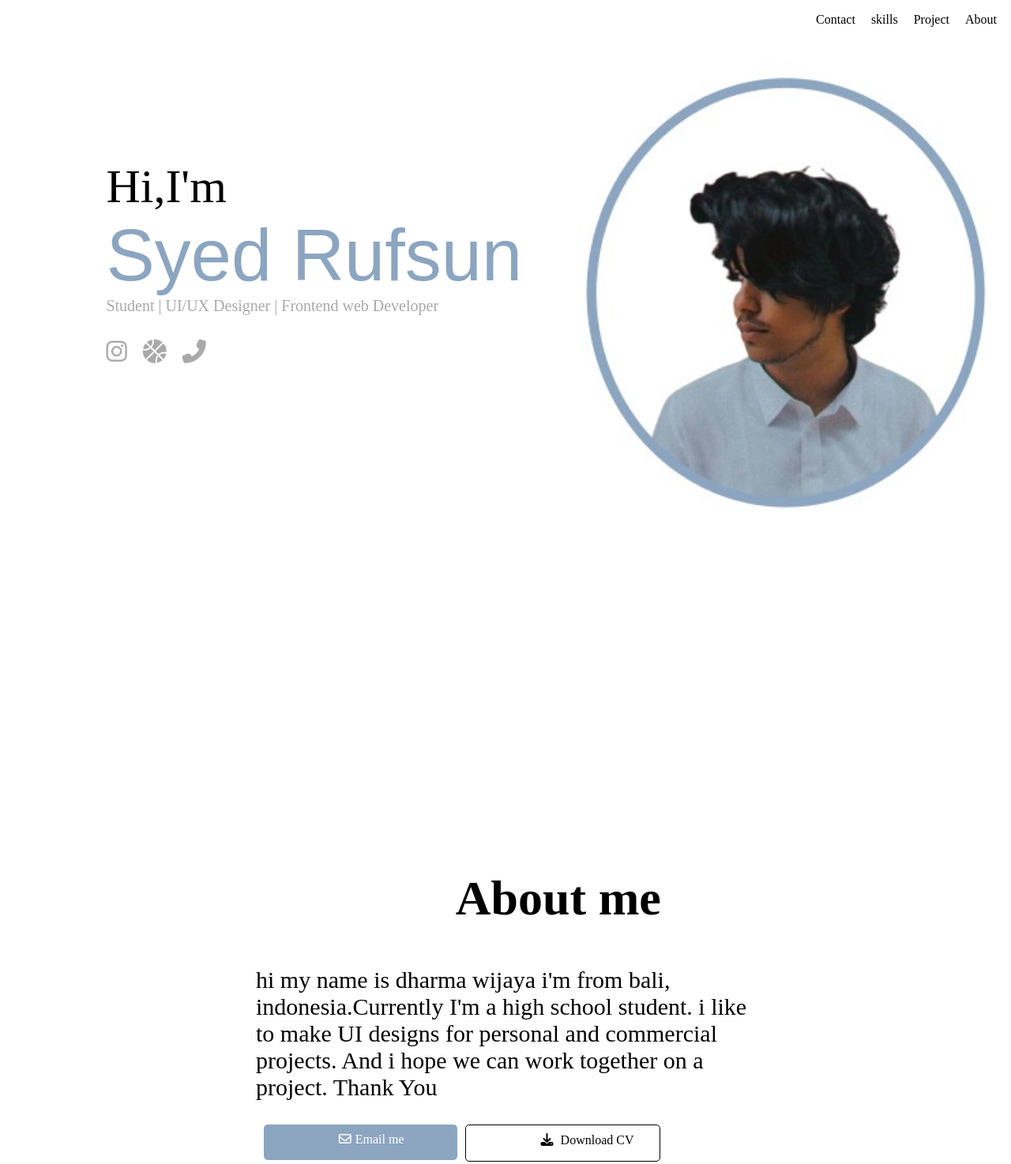
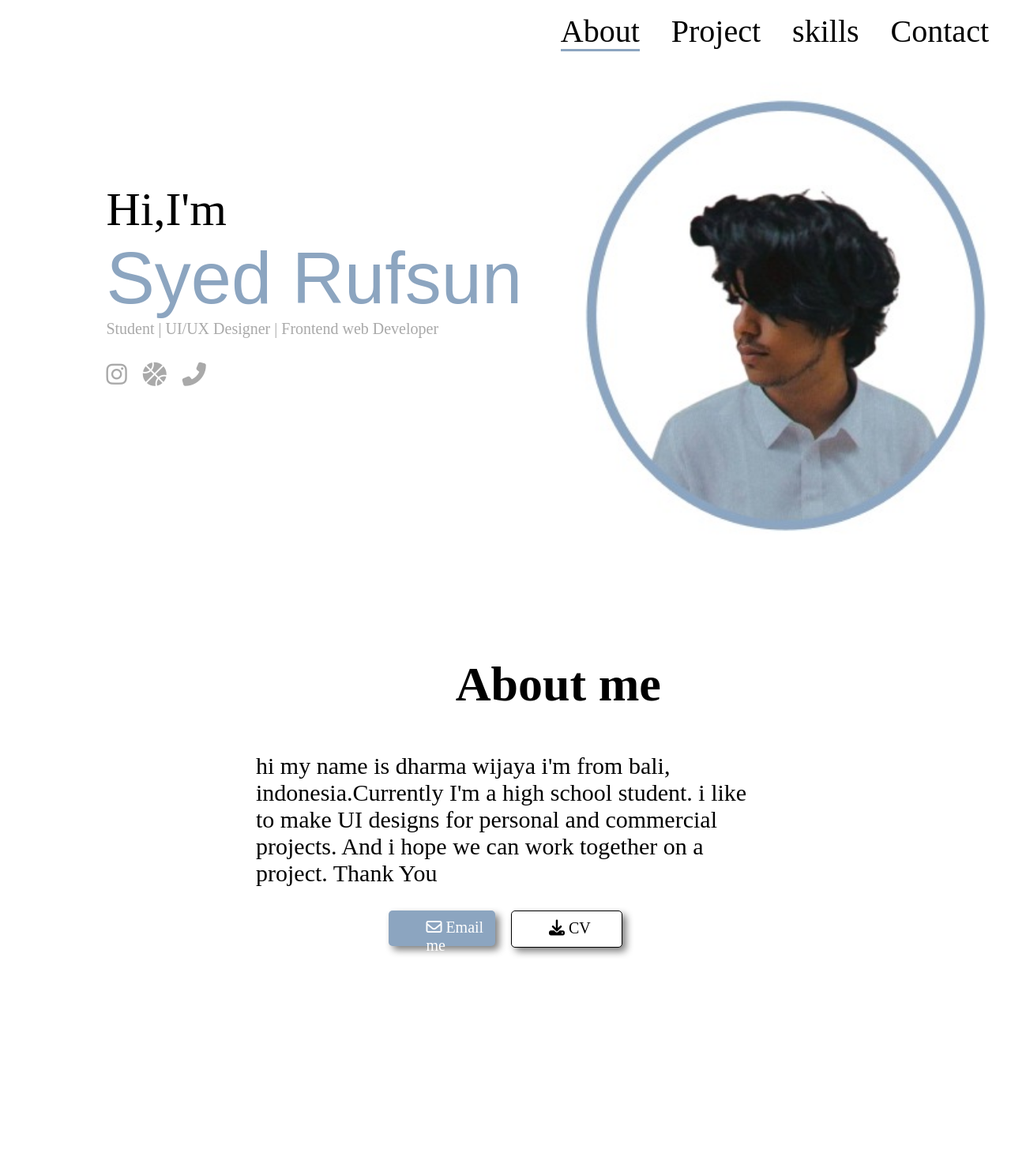
Before and after one commit to SyedRufsun213/rufsun_portfolio, a plain HTML site: page index.html in a window 1280 px wide. Shown: the whole page at 79% size. After the commit the page ends 1250 px from the top, so only its background shows below. Drawn offline with Linux system fonts and the light colour scheme.

Commit message:
Last Push

```diff
--- a/index.html
+++ b/index.html
@@ -4,9 +4,10 @@
      <meta charset="UTF-8">
      <meta http-equiv="X-UA-Compatible" content="IE=edge">
      <meta name="viewport" content="width=device-width, initial-scale=1.0">
-     <title>Document</title>
+     <title>Portfolio</title>
      <script src="https://kit.fontawesome.com/87721814f3.js" crossorigin="anonymous"></script>
      <link rel="stylesheet" href="style.css">
+     <link rel="shortcut icon" href="Favicon.jpeg" type="image/x-icon">
 
 </head>
 
@@ -14,10 +15,13 @@
      <header>
          <nav>
              <ul>
-                 <li><a href="">About</a></li>
+
+
+
+                 <li><a href="">Contact</a></li>
+                 <li><a href="">skills</a></li>
                  <li><a href="">Project</a></li>
-                 <li><a href="">skills</a></li>
-                 <li><a href="">Contact</a></li>
+                 <li><a class="active" href="">About</a></li>
              </ul>
          </nav>
      </header>
@@ -38,10 +42,10 @@
 
 
 
-             <div class="button"><span class="email"><i class="far fa-envelope"></i>Email me</span>
+             <div class="button"><span class="email"><i class="far fa-envelope"></i>  Email me</span>
 
 
-             <span class="email CV"><i class="fas fa-download"></i> Download CV</span></div>
+             <span class="email CV"><i class="fas fa-download"></i>   CV</span></div>
 
 
 
@@ -50,6 +54,8 @@
 
          </section>
      </main>
+     <footer>
 
+     </footer>
  </body>
  </html>
--- a/style.css
+++ b/style.css
@@ -4,7 +4,8 @@ li a{
 }
 ul li{
     list-style:none;
-    padding: 0px 10px;
+    padding: 0px 20px;
+    font-size: 40px;
 }
 ul {
     display: flex;
@@ -12,10 +13,13 @@ ul {
 }
 .half-width{
     width: 45%;
-    height: 400px;
+    height: 300px;
 
 
 
+}
+.active{
+    border-bottom: 3px solid #8ca5c0;
 }
 
 .first-width{
@@ -61,7 +65,7 @@ span{
 .second-sect{
     margin-left: 25%;
     margin-right: 25%;
-    margin-top: 500px;
+    margin-top: 300px;
 
 }
 h1{
@@ -83,8 +87,11 @@ p{
 
 
 }
-.email i{
+.email {
     padding-right: 5px;
+    font-size: 20px;
+    box-shadow: 5px 5px 10px gray;
+    margin-right: 10px;
 
 }
 
@@ -93,10 +100,16 @@ p{
 
 .button{
     display: flex;
+    margin-left: 25%;
+    margin-right: 25%;
+    margin-bottom: 50px;
 
 }
 .CV{
     background-color: white;
     color: black;
     border: 1px solid black;
+    font-size: 20px;
+    padding-right: 10px;
+
 }
```
Also changed, not shown: Favicon.jpeg (added).
